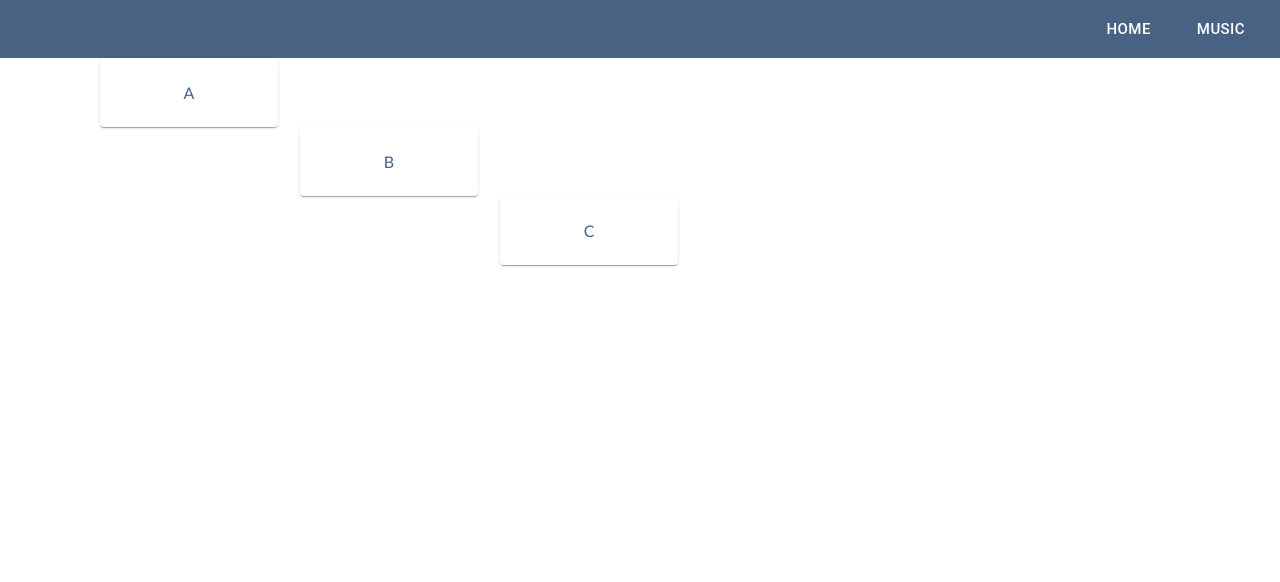
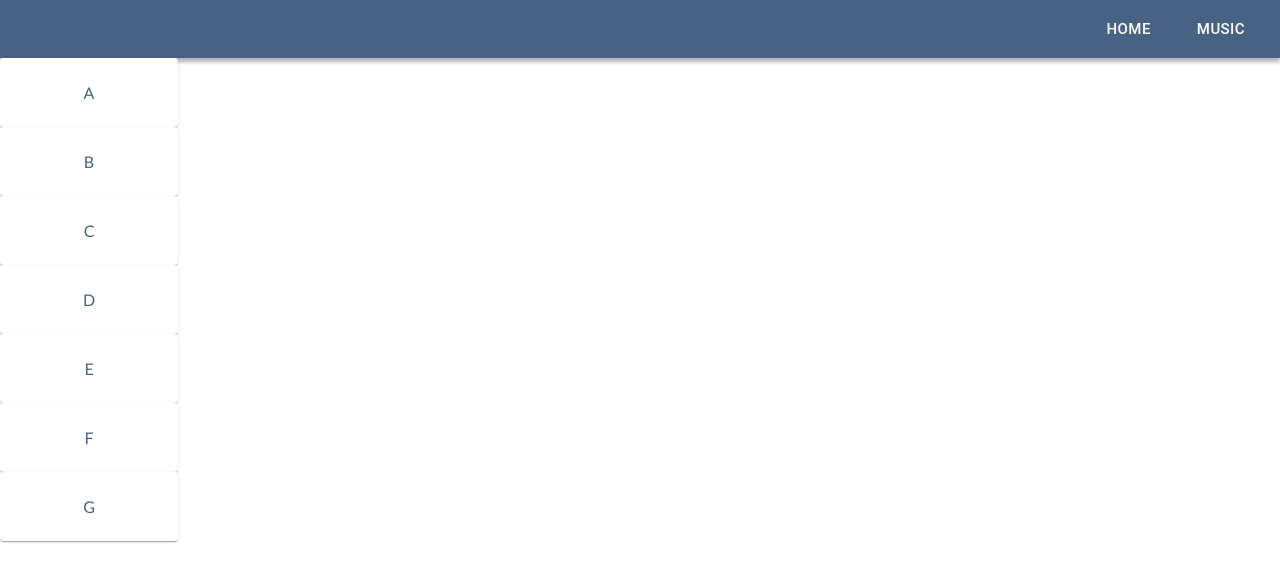
Before and after one commit to MusicNU/LearningApp, a React (Create React App) app: page /song in a window 1280 px wide. Shown: the top 582 px of the page. Built offline with nearby package versions, Linux system fonts and the light colour scheme.

Commit message:
generalizable notes

```diff
--- a/src/Components/NoteBox.jsx
+++ b/src/Components/NoteBox.jsx
@@ -3,20 +3,14 @@ import Button from '@mui/material/Button';
 import { useTheme} from '@mui/material/styles';
 import TextBox from '../Components/TextCard';
 
-export default function NoteBox({note_name, note_height, note_number}) {
-  const theme = useTheme();
+export default function NoteBox({note_sequence}) {
+
   return (
-        <Box sx = {{width: "100%",
-                      textAlign: 'center',
-                      color: 'primary',
-                      backgroundColor: 'white',
-                      textColor: 'white'
-                      }}>
-                    <TextBox name={note_name}
-                            width='10%'
-                            left = {note_number*10}
-                            height = {note_height}>
-                            </TextBox>
-        </Box>
+    <>
+          {note_sequence.map(note =>
+                        <TextBox name={note}
+                        width='10%' >
+                        </TextBox>)}
+    </>
   );
 }
--- a/src/pages/song.jsx
+++ b/src/pages/song.jsx
@@ -1,17 +1,15 @@
 import { Box, Container, Grid, Typography, TextField} from '@mui/material/';
 import NoteBox from '../Components/NoteBox';
 
+//dummy values
 const note_heights = {"A":1,"B":2,"C":3,"D":4};
-const note_sequence = ["A","D","B","C"];
-const note_comp = note_sequence.map(note => <NoteBox>note_name={note} note_height={note_heights[note]} note_number={10}</NoteBox> //use index for number
-)
+const note_sequence = ["A","B","C","D","E","F","G"];
+//useState here
 const SongPage = () => {
-    return (//how do you use the components from the list inside the box?
+    return (
             <Box>
+                <NoteBox note_sequence = {note_sequence}></NoteBox>
 
-                <NoteBox note_name="A"  note_height = {note_heights["A"]} note_number={10}></NoteBox>
-                <NoteBox note_name="B"  note_height = {note_heights["B"]} note_number={30}></NoteBox>
-                <NoteBox note_name="C"  note_height = {note_heights["C"]} note_number={50}></NoteBox>
             </Box>
     )
 };
```
Also changed, not shown: src/pages/songpage.jsx (added).
